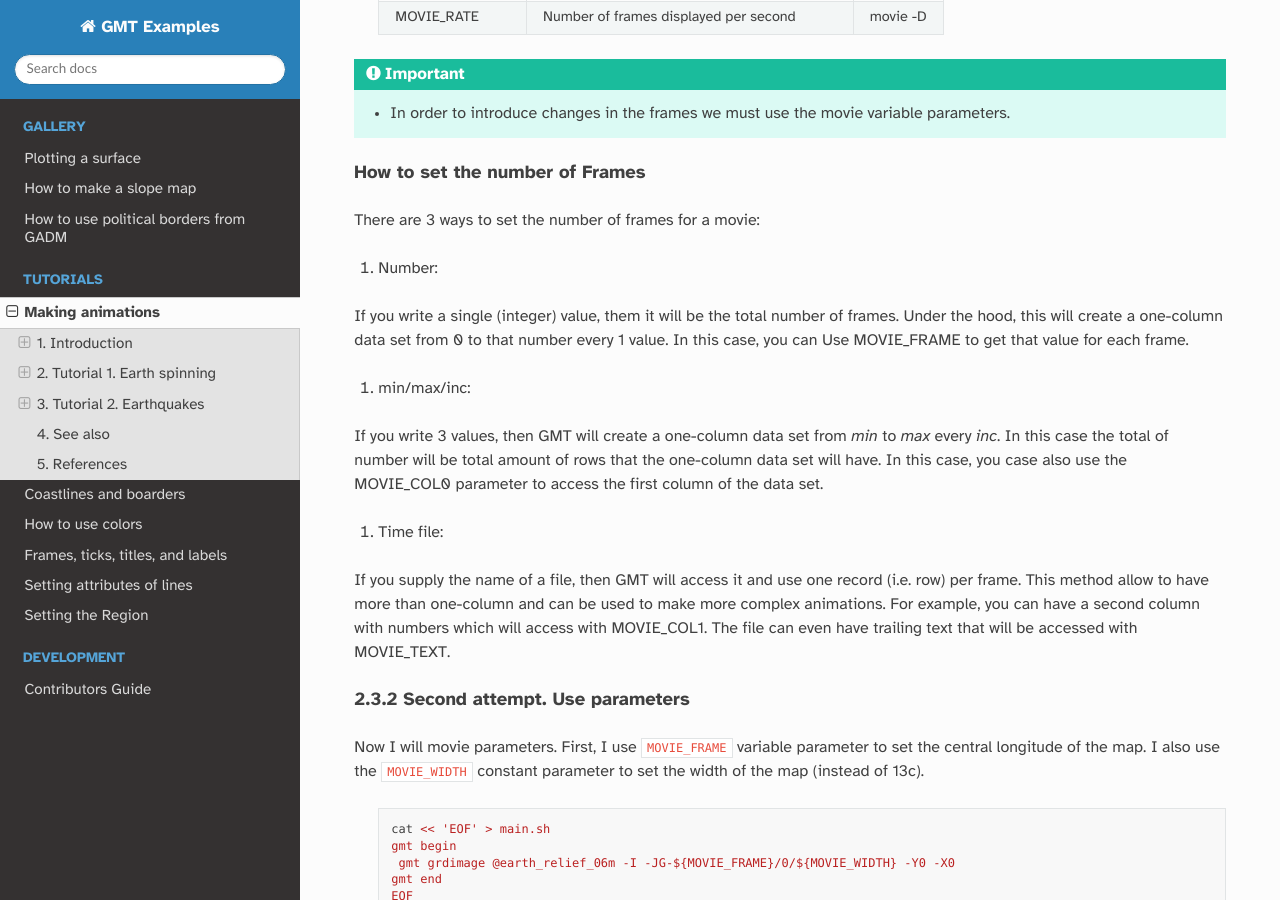
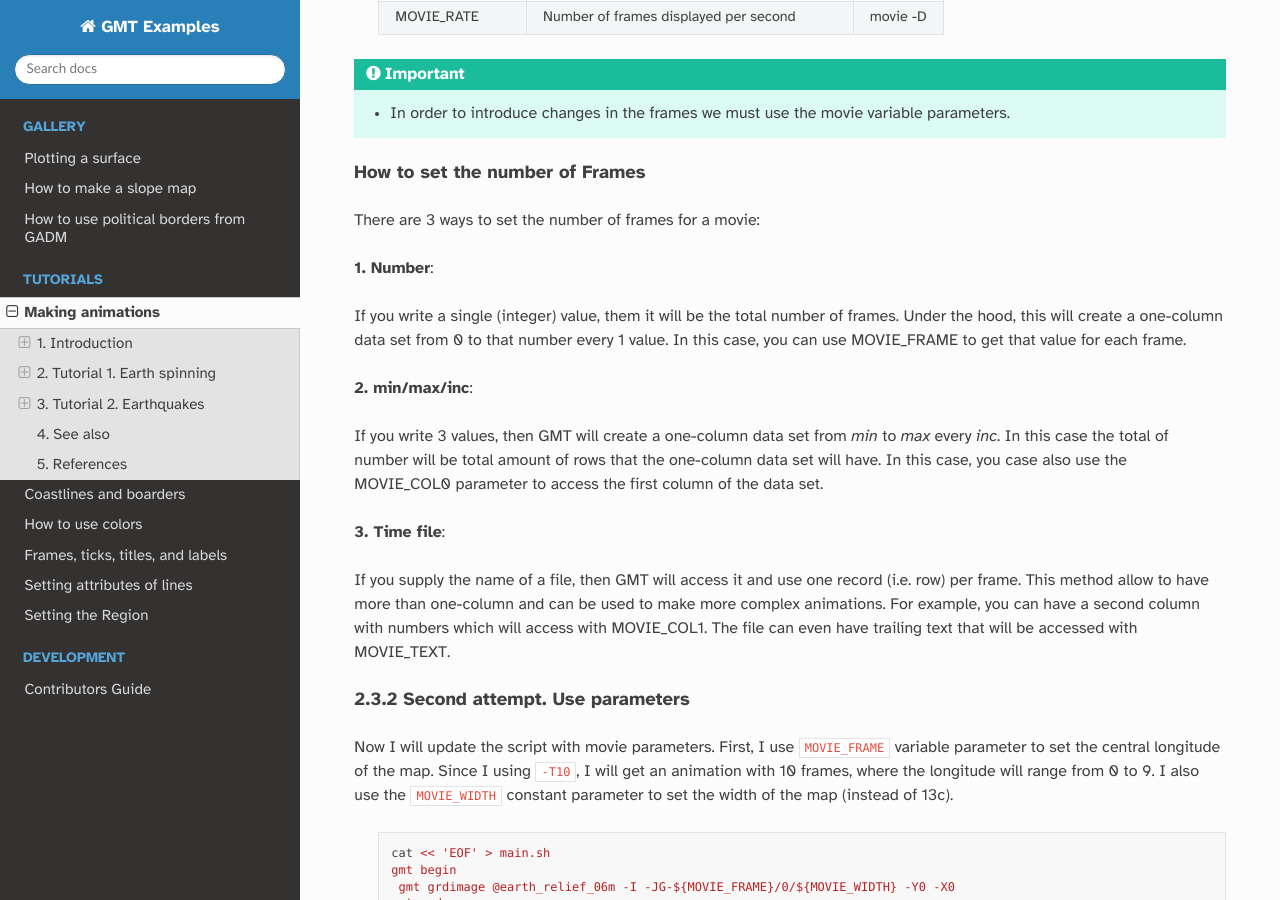
Before and after one commit to GenericMappingTools/gmt-examples, a Sphinx documentation site: the page built from docs/tutorials/advance/animation.rst, in a window 1280 px wide and 900 px high, scrolled down 8139 px. Built offline with Sphinx 7.4.7 and the Read the Docs theme 3.1.0, drawn with Linux system fonts in a browser that asks for light colours; some of the changed text lies outside the part shown.

Commit message:
Miercoles tarde

```diff
--- a/docs/tutorials/advance/animation.rst
+++ b/docs/tutorials/advance/animation.rst
@@ -392,19 +392,19 @@ How to set the number of Frames
 
 There are 3 ways to set the number of frames for a movie:
 
-#. Number:
+**1. Number**:
 
 If you write a single (integer) value, them it will be the total number of frames.
 Under the hood, this will create a one-column data set from 0 to that number every 1 value.
-In this case, you can Use MOVIE_FRAME to get that value for each frame.
+In this case, you can use MOVIE_FRAME to get that value for each frame.
 
-#. min/max/inc:
+**2. min/max/inc**:
 
 If you write 3 values, then GMT will create a one-column data set from *min* to *max* every *inc*.
 In this case the total of number will be total amount of rows that the one-column data set will have.
 In this case, you case also use the MOVIE_COL0 parameter to access the first column of the data set.
 
-#. Time file:
+**3. Time file**:
 
 If you supply the name of a file, then GMT will access it and use one record (i.e. row) per frame.
 This method allow to have more than one-column and can be used to make more complex animations.
@@ -415,7 +415,9 @@ The file can even have trailing text that will be accessed with MOVIE_TEXT.
 2.3.2 Second attempt. Use parameters
 ++++++++++++++++++++++++++++++++++++
 
-Now I will movie parameters. First, I use ``MOVIE_FRAME`` variable parameter to set the central longitude of the map.
+Now I will update the script with movie parameters.
+First, I use ``MOVIE_FRAME`` variable parameter to set the central longitude of the map.
+Since I using ``-T10``, I will get an animation with 10 frames, where the longitude will range from 0 to 9.
 I also use the ``MOVIE_WIDTH`` constant parameter to set the width of the map (instead of 13c).
 
       .. code-block:: bash
```
Also changed, not shown: other parts of docs/tutorials/advance/animation.rst (+10 -10 lines).
